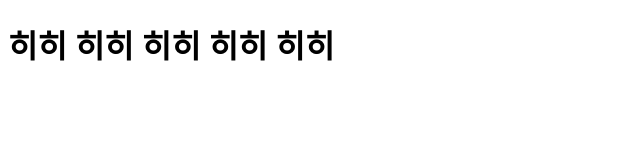
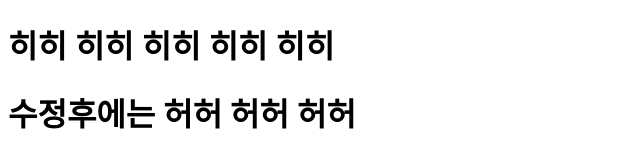
Before and after one commit to coladrinkingbear/mygit, a plain HTML site: page index.html in a window 1280 px wide. Shown: the whole page, without its empty margins (0-640 px from the left). Drawn offline with Linux system fonts and the light colour scheme.

Commit message:
하하 문구 추가

```diff
--- a/index.html
+++ b/index.html
@@ -7,5 +7,6 @@
 </head>
 <body>
     <h1>히히 히히 히히 히히 히히</h1>
+    <h1>수정후에는 허허 허허 허허</h1>
 </body>
 </html>
```
